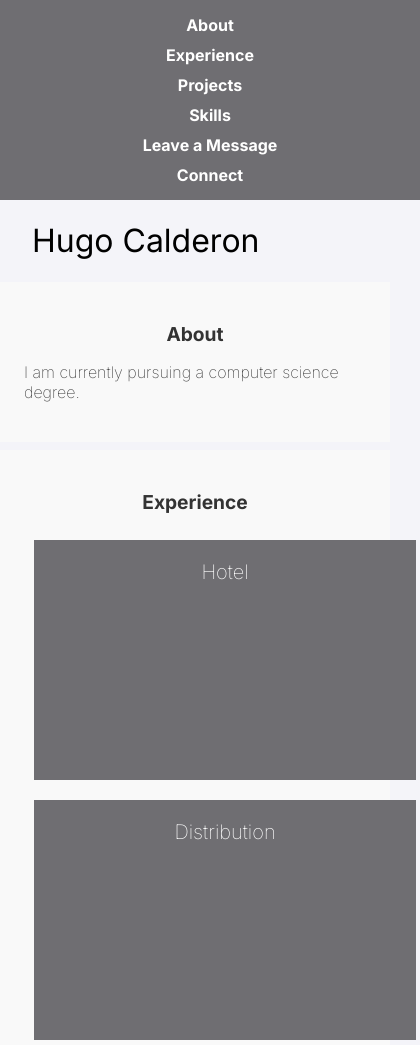
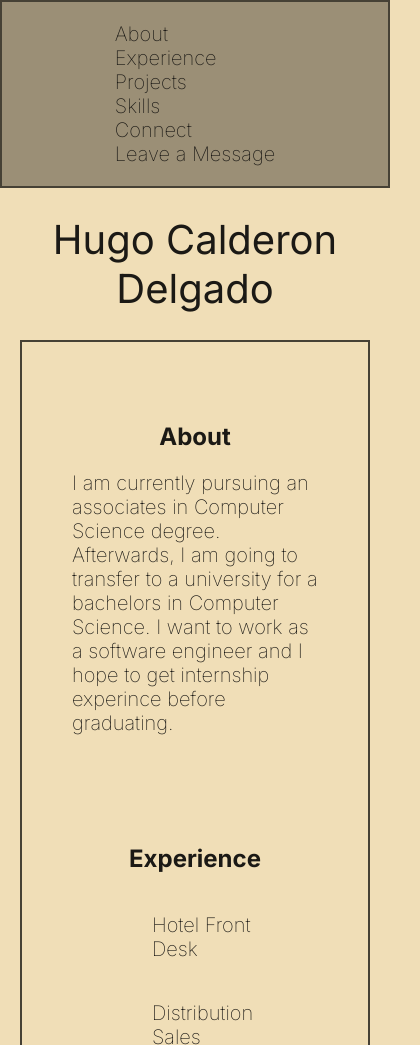
Before and after one commit to hcd00/hugo-calderon-lo, a plain HTML site: page index.html in a window 390 px wide. Shown: the top 1045 px of the page, 420 px wide, since content can reach past the window. Drawn offline with Linux system fonts and the light colour scheme; no server answers.

Commit message:
final requirements added

```diff
--- a/css/index.css
+++ b/css/index.css
@@ -1,18 +1,19 @@
 body {
-    background-color: #f4f4f9;
-    color: #333333;
+    background-color: #f0deb7;
+    color: #1b1915;
     font-family: "Inter", sans-serif;
     font-optical-sizing: auto;
     font-weight: 150;
+    font-size: 1.25rem;
     font-style: normal;
     margin: 0;
-    padding: 0;
+    /* Might have to change later */
+    /* padding: 1em; */
 }
 
 h1 {
     font-weight: bolder;
-    color: black;
-    margin-left: 1em;
+    text-align: center;
 }
 
 h2 {
@@ -20,134 +21,95 @@ h2 {
     text-align: center;
 }
 
-ul {
+#header-container {
+    position: sticky;
+    top: 0;
+    /* z-index: 1000; */
+    background-color: #9b8f76;
+    padding: 1em;
+    border: .1em solid #464135;
+}
+
+/* Header */
+#header-nav {
+    display: flex;
+    justify-content: center;
+    position: sticky;
+}
+
+/* Display evenly and in 1 line */
+#header-nav nav {
+    display: flex;
     list-style: none;
     padding: 0;
+    margin: 0;
+    justify-content: space-around;
+}
+
+#header-nav nav li {
+    margin: 0 1em;
+    /* Add some spacing between list items */
+}
+
+#header-nav nav a {
+    text-decoration: none;
+    /* Remove underline from links */
+    color: #1b1915;
+    /* Set link color */
+}
+
+#section-container {
+    border: .1em solid #464135;
+    margin: 1em;
+    padding: 1em;
+}
+
+#section-container ul {
+    list-style: none;
     display: flex;
     flex-wrap: wrap;
-    /* rows */
-    justify-content: center;
-    /* Center */
+    justify-content: left;
+}
+li {
+    list-style: none;
+}
+#section-container li {
+    padding: 1em 2em;
+
+}
+footer {
+    padding: 1em;
 }
 
-li {
-    background-color: #6F6E72;
-    color: #ffffff;
-    padding: 1em 2em;
-    margin: 0.5em;
-    text-align: center;
-    font-size: 1.25rem;
-    flex: 1 1 200px;
-    max-width: 300px;
-
-}
-
-section {
-    padding: 1em;
-    margin: 1em;
-    background-color: #f9f9f9;
-}
-
-#header-container a {
-    text-decoration: none;
-    font-weight: bold;
-    color: #ffffff;
-}
-
-#Connect {
-    display: flex;
-    flex-direction: column;
-    justify-content: space-between;
-    align-items: center;
-    text-align: center;
-    height: 150px; /* Adjust height as needed */
-}
-
-#Connect a {
-    color: #ffffff;
-    text-decoration: none;
-    font-weight: bold;
-}
-
-nav {
-    background-color: #6F6E72;
-    padding: 10px;
-    position: sticky;
-    /* Sticky header */
-    top: 0;
-    z-index: 1000;
-    width: 100%;
-
-}
-
-#header-container {
-    display: flex;
-    justify-content: center;
-}
-
-#header-container div {
-    flex: 1;
-    text-align: center;
-}
-/*
-Tabley
-*/
+/* Media query*/
 @media (max-width: 768px) {
-    #header-container {
-        flex-direction: column; /* Stack links vertically */
+    #header-nav nav {
+        flex-direction: column;
+        /* Stack list vertically */
     }
-
-    nav {
-        padding: 20px;
-    }
-
-    ul {
-        flex-direction: column; /* Stack list items vertically */
-    }
-
-    li {
-        width: 100%;
-        max-width: none;
-    }
-
     section {
         padding: 2em;
         margin: 0;
         height: auto;
     }
+    button {
+        padding: 10px 15px;
+        font-size: 0.9rem;
+    }
 }
 
 /* Mobile */
 @media (max-width: 390px) {
-    #header-container {
-        flex-direction: column; /* Stack links vertically */
-        gap: 10px;
+    #header-nav nav {
+        flex-direction: column;
+        /* Stack links vertically */
+
     }
-
-    nav {
-        padding: 15px;
-    }
-
-    ul {
-        flex-direction: column; /* Stack list items vertically */
-    }
-
-    li {
-        width: 100%;
-        max-width: none;
-        padding: 1em;
-    }
-
     section {
         padding: 1.5em;
         margin: 0.5em 0;
         height: auto;
     }
-
-    #Connect {
-        height: auto;
-    }
-
     button {
         padding: 10px 15px;
         font-size: 0.9rem;
--- /dev/null
+++ b/css/index1.css
@@ -0,0 +1,155 @@
+body {
+    background-color: #f4f4f9;
+    color: #333333;
+    font-family: "Inter", sans-serif;
+    font-optical-sizing: auto;
+    font-weight: 150;
+    font-style: normal;
+    margin: 0;
+    padding: 0;
+}
+
+h1 {
+    font-weight: bolder;
+    color: black;
+    margin-left: 1em;
+}
+
+h2 {
+    font-size: larger;
+    text-align: center;
+}
+
+ul {
+    list-style: none;
+    padding: 0;
+    display: flex;
+    flex-wrap: wrap;
+    /* rows */
+    justify-content: center;
+    /* Center */
+}
+
+li {
+    background-color: #6F6E72;
+    color: #ffffff;
+    padding: 1em 2em;
+    margin: 0.5em;
+    text-align: center;
+    font-size: 1.25rem;
+    flex: 1 1 200px;
+    max-width: 300px;
+
+}
+
+section {
+    padding: 1em;
+    margin: 1em;
+    background-color: #f9f9f9;
+}
+
+#header-container a {
+    text-decoration: none;
+    font-weight: bold;
+    color: #ffffff;
+}
+
+#Connect {
+    display: flex;
+    flex-direction: column;
+    justify-content: space-between;
+    align-items: center;
+    text-align: center;
+    height: 150px; /* Adjust height as needed */
+}
+
+#Connect a {
+    color: #ffffff;
+    text-decoration: none;
+    font-weight: bold;
+}
+
+nav {
+    background-color: #6F6E72;
+    padding: 10px;
+    position: sticky;
+    /* Sticky header */
+    top: 0;
+    z-index: 1000;
+    width: 100%;
+
+}
+
+#header-container {
+    display: flex;
+    justify-content: center;
+}
+
+#header-container div {
+    flex: 1;
+    text-align: center;
+}
+/*
+Tabley
+*/
+@media (max-width: 768px) {
+    #header-container {
+        flex-direction: column; /* Stack links vertically */
+    }
+
+    nav {
+        padding: 20px;
+    }
+
+    ul {
+        flex-direction: column; /* Stack list items vertically */
+    }
+
+    li {
+        width: 100%;
+        max-width: none;
+    }
+
+    section {
+        padding: 2em;
+        margin: 0;
+        height: auto;
+    }
+}
+
+/* Mobile */
+@media (max-width: 390px) {
+    #header-container {
+        flex-direction: column; /* Stack links vertically */
+        gap: 10px;
+    }
+
+    nav {
+        padding: 15px;
+    }
+
+    ul {
+        flex-direction: column; /* Stack list items vertically */
+    }
+
+    li {
+        width: 100%;
+        max-width: none;
+        padding: 1em;
+    }
+
+    section {
+        padding: 1.5em;
+        margin: 0.5em 0;
+        height: auto;
+    }
+
+    #Connect {
+        height: auto;
+    }
+
+    button {
+        padding: 10px 15px;
+        font-size: 0.9rem;
+    }
+}
--- a/index.html
+++ b/index.html
@@ -17,42 +17,34 @@
 </head>
 
 <body>
+    <div id="header-container">
+        <header id="header-nav">
             <nav>
-        <div id="header-container">
-            <div>
-                <a href="#About">About</a>
-            </div>
-            <div>
-                <a href="#Experience">Experience</a>
+                <li><a href="#About">About</a></li>
+                <li><a href="#Experience">Experience</a></li>
+                <li><a href="#Projects">Projects</a></li>
+                <li><a href="#skills">Skills</a></li>
+                <li><a href="#Connect">Connect</a></li>
+                <li><a href="#leave_message">Leave a Message</a></li>
+            </nav>
+        </header>
     </div>
 
-            <div>
-                <a href="#Projects">Projects</a>
-            </div>
-            <div>
-                <a href="#skills">Skills</a>
-            </div>
-            <div>
-                <a href="#leave_message">Leave a Message</a>
-            </div>
-            <div>
-                <a href="#Connect">Connect</a>
-            </div>
-        </div>
-
-    </nav>
-    <h1>Hugo Calderon</h1>
+    <h1>Hugo Calderon Delgado</h1>
+    <div id="section-container">
         <section id="About">
             <h2>About</h2>
-        <p>I am currently pursuing a computer science degree.</p>
+            <p>I am currently pursuing an associates in Computer Science degree. Afterwards, I am going to transfer to a
+                university for a bachelors in Computer Science. I want to work as a software engineer and I hope to get
+                internship experince before graduating.</p>
         </section>
         <!-- Grid layout -->
         <section id="Experience">
             <h2>Experience</h2>
             <ul>
-            <li>Hotel</li>
-            <li>Distribution</li>
-            <li>Reception</li>
+                <li>Hotel Front Desk</li>
+                <li>Distribution Sales Representative</li>
+                <li>Oil change technician</li>
             </ul>
         </section>
 
@@ -78,13 +70,13 @@
             <h2>Leave a Message</h2>
             <form action="" name="leave_message">
 
-            <label for="usersName">Enter Name</label>
+                <label for="usersName">Enter Name: </label>
                 <input type="text" name="usersName" required />
                 <br />
-            <label for="usersEmail">Enter Email</label>
+                <label for="usersEmail">Enter Email: </label>
                 <input type="text" name="usersEmail" required />
                 <br />
-            <label for="usersMessage">Enter Message</label>
+                <label for="usersMessage">Enter Message: </label>
                 <textarea name="usersMessage" required></textarea>
                 <br />
                 <button type="submit">Submit</button>
@@ -97,6 +89,7 @@
 
             </ul>
         </section>
+    </div>
 </body>
 
 </html>
--- a/js/index.js
+++ b/js/index.js
@@ -22,19 +22,15 @@ for (let i = 0; i < skills.length; i++) {
     skillsList.appendChild(skill);
 }
 
+//Form query
 let messageForm = document.getElementsByName("leave_message")[0];
-console.log(messageForm);
 
 messageForm.addEventListener("submit", function (e) {
     e.preventDefault();
-
+    //Data to collect
     const usersName = e.target.usersName.value;
     const usersEmail = e.target.usersEmail.value;
     const usersMessage = e.target.usersMessage.value;
-
-    console.log("Name:", usersName);
-    console.log("Email:", usersEmail);
-    console.log("Message:", usersMessage);
 
     let messageSection = document.getElementById('messages');
     let newMessage = document.createElement("li");
@@ -63,14 +59,15 @@ fetch(githubUrl)
     })
     .then(response => {
         let repositories = response;
-        console.log(repositories);
         let projectSection = document.getElementById('Projects');
         //Create a variable named projectList; using "DOM Selection" query the projectSection (instead of the entire document)
         let projectList = projectSection.querySelector('ul');
         for (let i = 0; i < repositories.length; i++) {
             let project = document.createElement('li');
-            project.innerText = repositories[i].name + '\n'
-            + 'Created: ' + repositories[i].created_at + ' ' + 'Description: ' + repositories[i].description + ' Forks: ' + repositories[i].forks;
+            project.innerText = 'Project Name: ' + repositories[i].name + '\n' +
+                'Created: ' + repositories[i].created_at + '\n ' +
+                'Description : ' + repositories[i].description + '\n' +
+                'Forks: ' + repositories[i].forks;
             projectList.appendChild(project);
         }
     })
```
Lines whose indentation alone changed are shown as unchanged.
